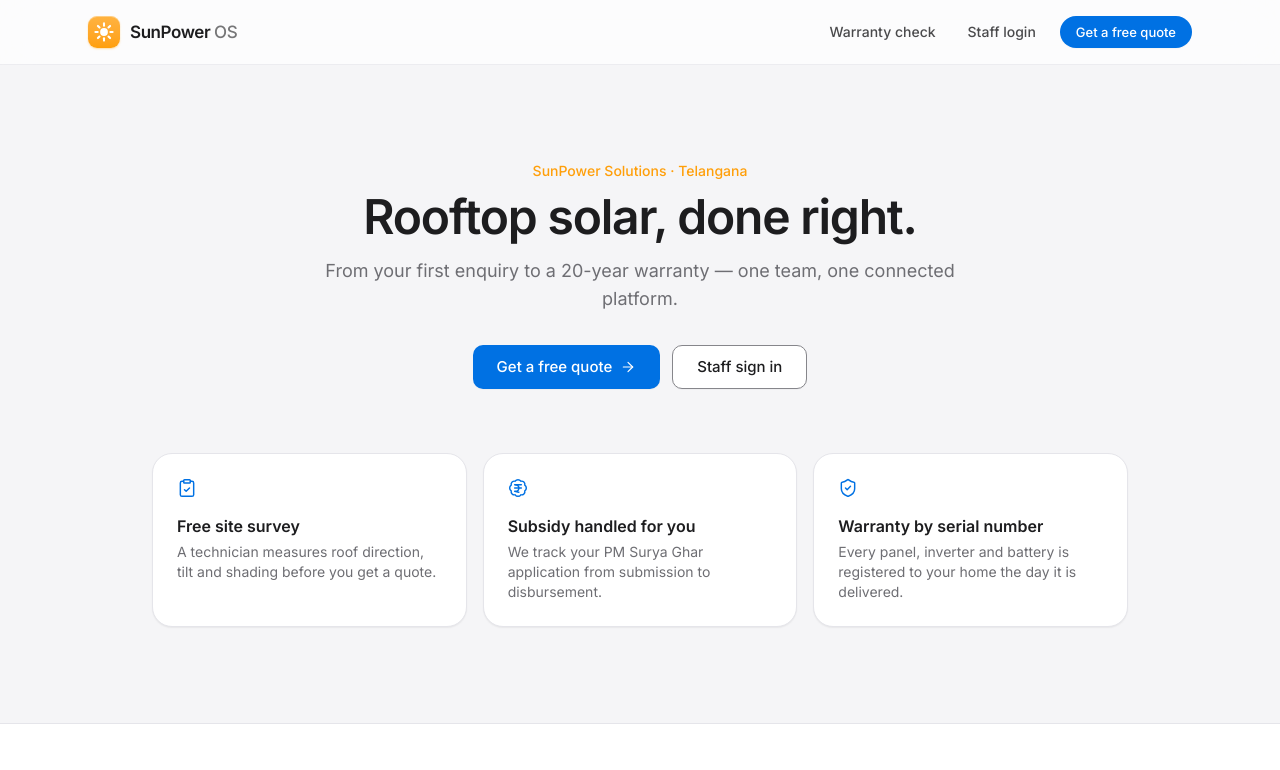
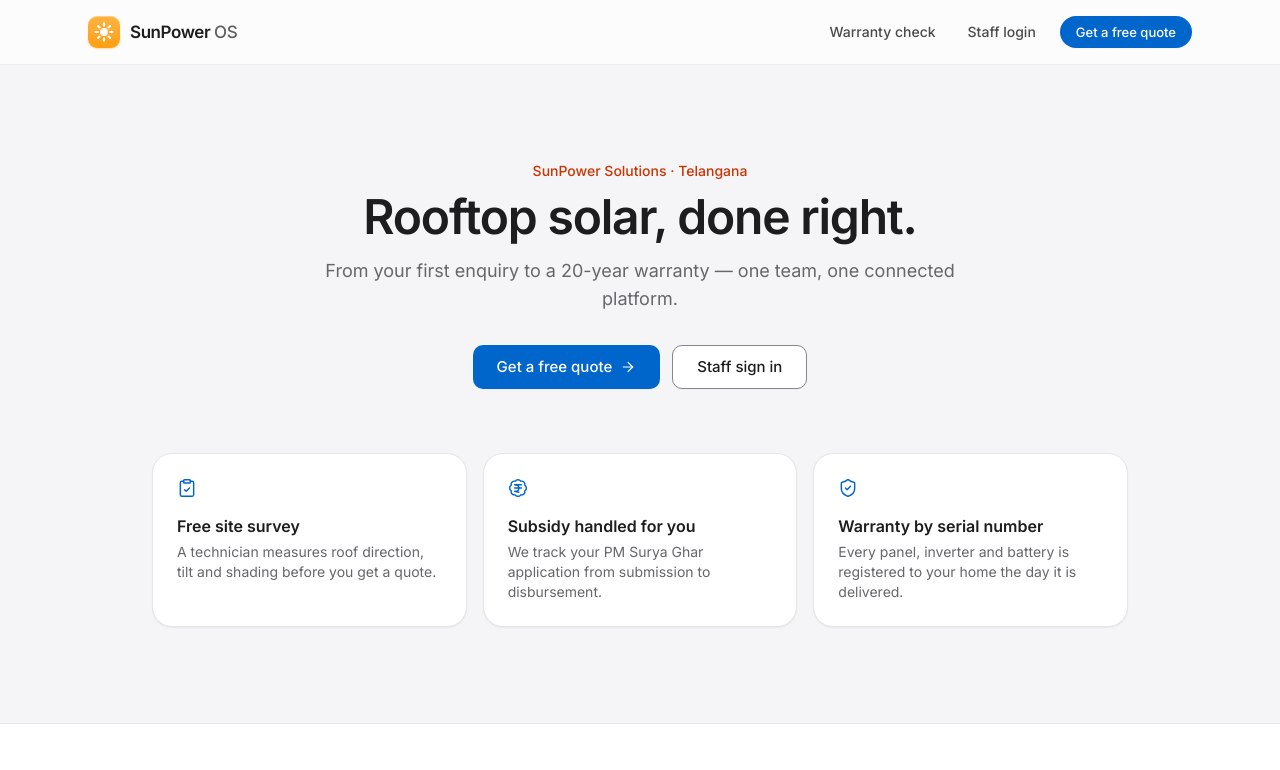
Before and after one commit to hanvithSai/sunpower, a Next.js app: page / in a window 1280 px wide. Shown: the top 770 px of the page. Built offline with nearby package versions, Linux system fonts and the light colour scheme; no server answers.

Commit message:
Raised text colour contrast to WCAG AA everywhere

```diff
--- a/src/app/(public)/enquiry/page.tsx
+++ b/src/app/(public)/enquiry/page.tsx
@@ -23,7 +23,7 @@ export default function EnquiryPage() {
   return (
     <div className="mx-auto max-w-3xl px-4 py-12 sm:px-6 sm:py-16">
       <header className="mb-8 text-center">
-        <p className="text-sm font-medium text-brand">Free roof survey · No obligation</p>
+        <p className="text-sm font-medium text-brand-foreground">Free roof survey · No obligation</p>
         <h1 className="mt-2 text-3xl font-semibold tracking-tight text-foreground sm:text-4xl">Get a free solar quote</h1>
         <p className="mx-auto mt-3 max-w-xl text-muted-foreground">
           Tell us a little about your home or business. A SunPower expert will call you, survey your roof and send a clear quote.
--- a/src/app/(public)/page.tsx
+++ b/src/app/(public)/page.tsx
@@ -31,7 +31,7 @@ export default function HomePage() {
   return (
     <div className="mx-auto max-w-5xl px-4 py-16 sm:px-6 sm:py-24">
       <section className="text-center">
-        <p className="text-sm font-medium text-brand">SunPower Solutions · Telangana</p>
+        <p className="text-sm font-medium text-brand-foreground">SunPower Solutions · Telangana</p>
         <h1 className="mt-3 text-4xl font-semibold tracking-tight text-foreground sm:text-5xl">
           Rooftop solar, done right.
         </h1>
--- a/src/app/(public)/warranty/page.tsx
+++ b/src/app/(public)/warranty/page.tsx
@@ -22,7 +22,7 @@ export default function WarrantyPage() {
   return (
     <div className="mx-auto max-w-2xl px-4 py-12 sm:px-6 sm:py-16">
       <header className="mb-8 text-center">
-        <p className="text-sm font-medium text-brand">No login needed</p>
+        <p className="text-sm font-medium text-brand-foreground">No login needed</p>
         <h1 className="mt-2 text-3xl font-semibold tracking-tight text-foreground sm:text-4xl">Check your warranty</h1>
         <p className="mx-auto mt-3 max-w-xl text-muted-foreground">
           Every panel, inverter and battery we install is tracked by its serial number, so you can see exactly what is covered and until when.
--- a/src/app/globals.css
+++ b/src/app/globals.css
@@ -26,30 +26,30 @@
   --popover-foreground: #1d1d1f;
 
   /* Actions */
-  --primary: #0071e3;
+  --primary: #0066cc; /* Apple's link blue: 5.1:1 as text on the grey page, 5.6:1 under white text (was #0071e3) */
   --primary-hover: #0066cc; /* white text 5.6:1 (was #0077ed, 4.3:1) */
   --primary-foreground: #ffffff;
   --secondary: rgb(118 118 128 / 0.12);
   --secondary-hover: rgb(118 118 128 / 0.18);
   --secondary-foreground: #1d1d1f;
   --muted: rgb(118 118 128 / 0.08);
-  --muted-foreground: #6e6e73;
+  --muted-foreground: #66666b; /* 4.6:1 on the darkest tinted surface (was #6e6e73) */
   --accent: rgb(118 118 128 / 0.1);
   --accent-foreground: #1d1d1f;
 
   /* Lines & focus */
   --border: #e5e5ea;
   --input: #86868b; /* 3.6:1 field boundary, WCAG 1.4.11 (was #d2d2d7) */
-  --ring: #0071e3; /* solid focus ring 4.7:1 (was 40% opacity, 1.8:1) */
+  --ring: #0066cc; /* solid focus ring 5.6:1 (was 40% opacity, 1.8:1) */
 
   /* Brand (sun-amber) and status tones: base colour + accessible dark text variant */
   --brand: #ff9f0a;
   --brand-light: #ffb340;
   --brand-foreground: #c93400;
   --success: #34c759;
-  --success-foreground: #1a7f37; /* 5.1:1 on white, 4.6:1 on its tint (was #248a3d) */
+  --success-foreground: #17732f; /* 6:1 on white, 5:1 on its badge tint (was #1a7f37) */
   --warning: #ff9f0a;
-  --warning-foreground: #b25000;
+  --warning-foreground: #a64a00; /* 5:1 on its badge tint (was #b25000) */
   --danger: #ff3b30;
   --danger-foreground: #d70015;
   --info: #007aff;
--- a/src/components/brand/logo.tsx
+++ b/src/components/brand/logo.tsx
@@ -40,7 +40,7 @@ export function Logo({ className, showWordmark = true, size = "md" }: LogoProps)
       </span>
       {showWordmark ? (
         <span className={cn("font-semibold leading-none tracking-tight whitespace-nowrap", s.wordmark)}>
-          SunPower <span className="font-medium opacity-60">OS</span>
+          SunPower <span className="font-medium opacity-70">OS</span>
         </span>
       ) : (
         <span className="sr-only">SunPower OS</span>
--- a/src/components/modules/dashboard/revenue-trend-chart.tsx
+++ b/src/components/modules/dashboard/revenue-trend-chart.tsx
@@ -57,8 +57,8 @@ export function RevenueTrendChart({ data }: { data: TrendPoint[] }) {
           <ResponsiveContainer width="100%" height="100%">
             <BarChart data={data} barGap={2} barCategoryGap="22%" margin={{ top: 8, right: 4, bottom: 0, left: 0 }}>
               <CartesianGrid vertical={false} stroke="#e5e5ea" strokeDasharray="0" />
-              <XAxis dataKey="label" tickLine={false} axisLine={false} tick={{ fontSize: 11, fill: "#6e6e73" }} interval="preserveStartEnd" />
-              <YAxis tickLine={false} axisLine={false} width={56} tick={{ fontSize: 11, fill: "#6e6e73" }} tickFormatter={(v: number) => formatINRCompact(v)} />
+              <XAxis dataKey="label" tickLine={false} axisLine={false} tick={{ fontSize: 11, fill: "#66666b" }} interval="preserveStartEnd" />
+              <YAxis tickLine={false} axisLine={false} width={56} tick={{ fontSize: 11, fill: "#66666b" }} tickFormatter={(v: number) => formatINRCompact(v)} />
               <Tooltip content={(props) => <TrendTooltip active={props.active} label={props.label} payload={props.payload} />} cursor={{ fill: "rgba(0,0,0,0.04)" }} />
               {SERIES.map((s) => (
                 <Bar key={s.key} dataKey={s.key} name={s.label} fill={s.color} radius={[4, 4, 0, 0]} maxBarSize={18} isAnimationActive={false} />
--- a/src/components/modules/surveys/survey-form.tsx
+++ b/src/components/modules/surveys/survey-form.tsx
@@ -131,7 +131,7 @@ function DirectionPicker() {
           >
             <input type="radio" name="roofDirection" value={dir} required defaultChecked={dir === "S"} className="sr-only" />
             {dir}
-            {dir === "S" ? <span className="text-[10px] font-normal opacity-80">best</span> : null}
+            {dir === "S" ? <span className="text-[11px] font-normal">best</span> : null}
           </label>
         ))}
       </div>
```
